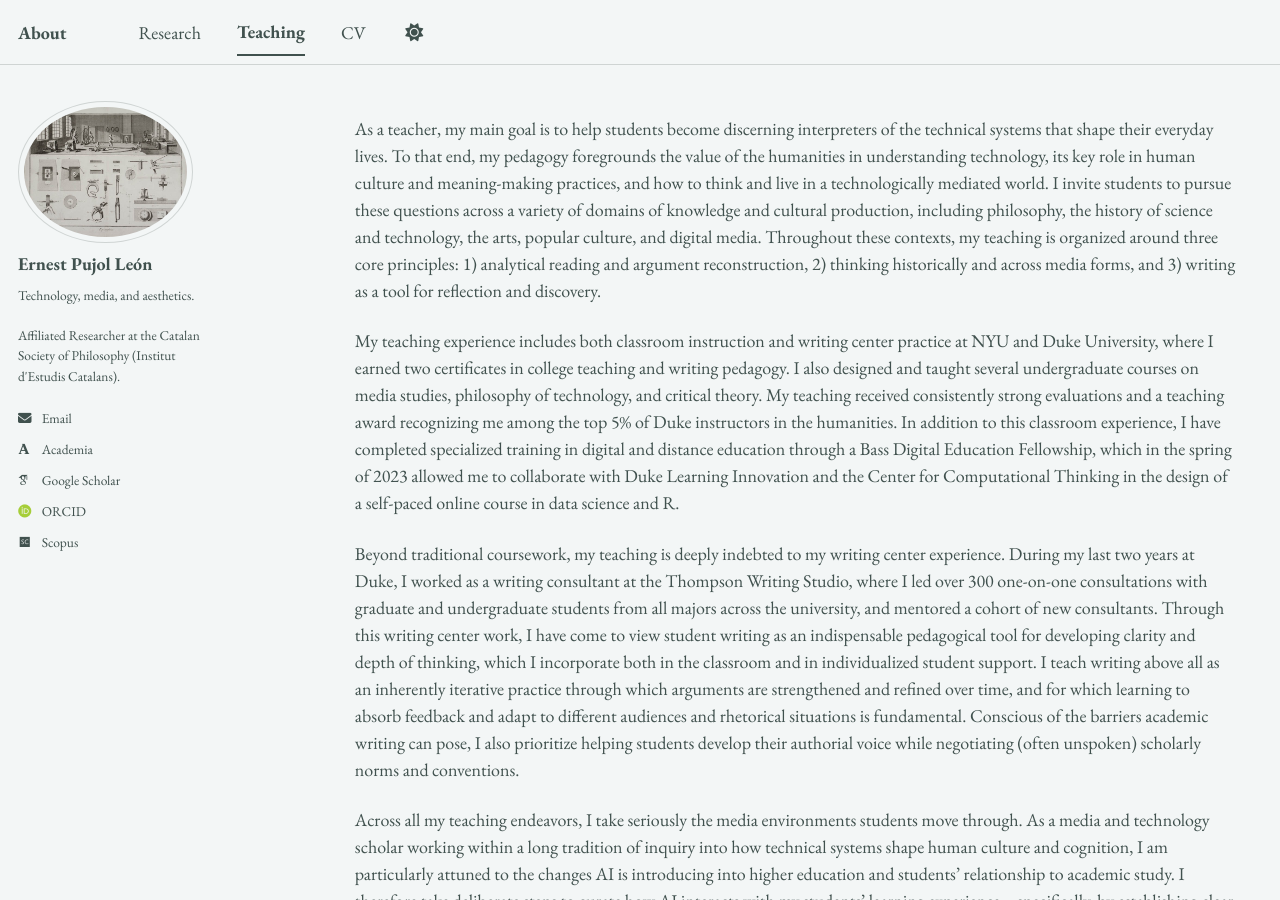
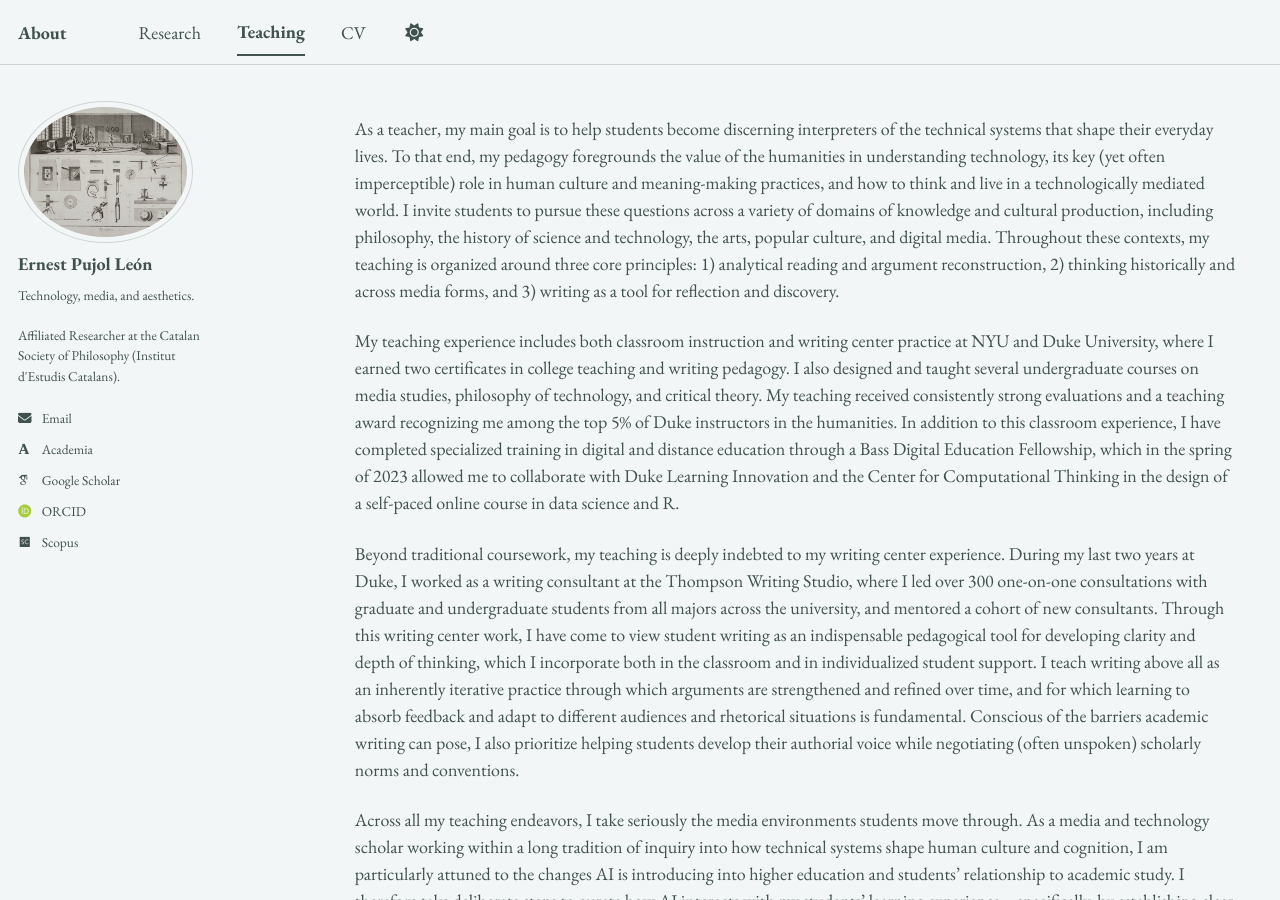
Before and after one commit to epujol90/epujol90.github.io, a Jekyll site: the page built from _pages/teaching.md, in a window 1280 px wide and 900 px high. Built offline with Jekyll 4.4.1, drawn with Linux system fonts in a browser that asks for light colours; some web fonts are replaced; a script bundle is joined from its source files by our own code; library files that are not in the unit come from our copies.

Commit message:
Update teaching.md

```diff
--- a/_pages/teaching.md
+++ b/_pages/teaching.md
@@ -5,7 +5,7 @@ permalink: /teaching/
 author_profile: true
 ---
 
-As a teacher, my main goal is to help students become discerning interpreters of the technical systems that shape their everyday lives. To that end, my pedagogy foregrounds the value of the humanities in understanding technology, its key role in human culture and meaning-making practices, and how to think and live in a technologically mediated world. I invite students to pursue these questions across a variety of domains of knowledge and cultural production, including philosophy, the history of science and technology, the arts, popular culture, and digital media. Throughout these contexts, my teaching is organized around three core principles: 1) analytical reading and argument reconstruction, 2) thinking historically and across media forms, and 3) writing as a tool for reflection and discovery.
+As a teacher, my main goal is to help students become discerning interpreters of the technical systems that shape their everyday lives. To that end, my pedagogy foregrounds the value of the humanities in understanding technology, its key (yet often imperceptible) role in human culture and meaning-making practices, and how to think and live in a technologically mediated world. I invite students to pursue these questions across a variety of domains of knowledge and cultural production, including philosophy, the history of science and technology, the arts, popular culture, and digital media. Throughout these contexts, my teaching is organized around three core principles: 1) analytical reading and argument reconstruction, 2) thinking historically and across media forms, and 3) writing as a tool for reflection and discovery.
 
 My teaching experience includes both classroom instruction and writing center practice at NYU and Duke University, where I earned two certificates in college teaching and writing pedagogy. I also designed and taught several undergraduate courses on media studies, philosophy of technology, and critical theory. My teaching received consistently strong evaluations and a teaching award recognizing me among the top 5% of Duke instructors in the humanities. In addition to this classroom experience, I have completed specialized training in digital and distance education through a Bass Digital Education Fellowship, which in the spring of 2023 allowed me to collaborate with Duke Learning Innovation and the Center for Computational Thinking in the design of a self-paced online course in data science and R.
 
```
